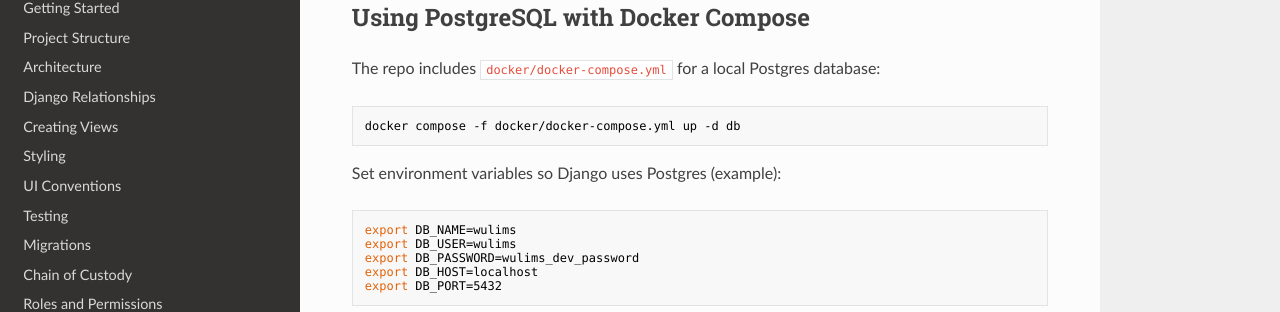
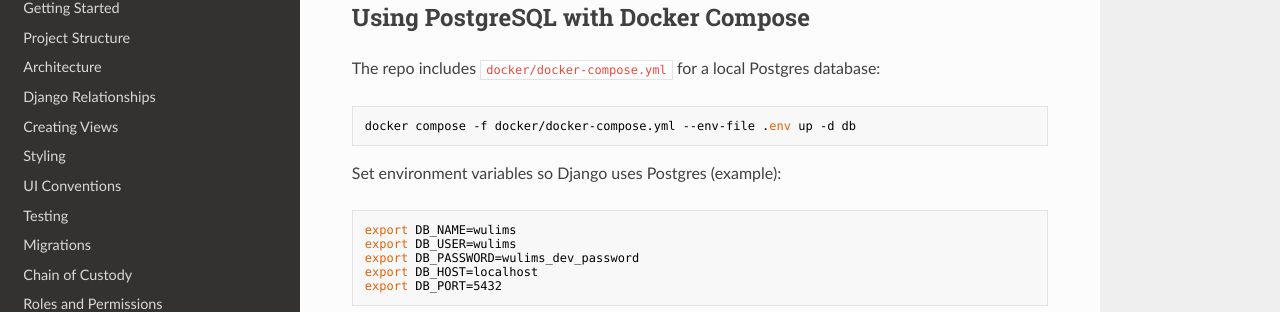
Before and after one commit to Walsh-University/WuLims, an MkDocs documentation site: the page built from docs/docker.md, in a window 1280 px wide and 900 px high, scrolled down 1591 px. Shown: the part 141-453 px from the top of the window. Built offline with MkDocs 1.6.1, drawn with Linux system fonts in a browser that asks for light colours; nearby versions of some CDN libraries.

Commit message:
update docs

````diff
--- a/docs/docker.md
+++ b/docs/docker.md
@@ -72,7 +72,7 @@
 The repo includes `docker/docker-compose.yml` for a local Postgres database:
 
 ```bash
-docker compose -f docker/docker-compose.yml up -d db
+docker compose -f docker/docker-compose.yml --env-file .env up -d db
 ```
 
 Set environment variables so Django uses Postgres (example):
````
Also changed, not shown: docs/getting-started.md (+1 -1 lines).
